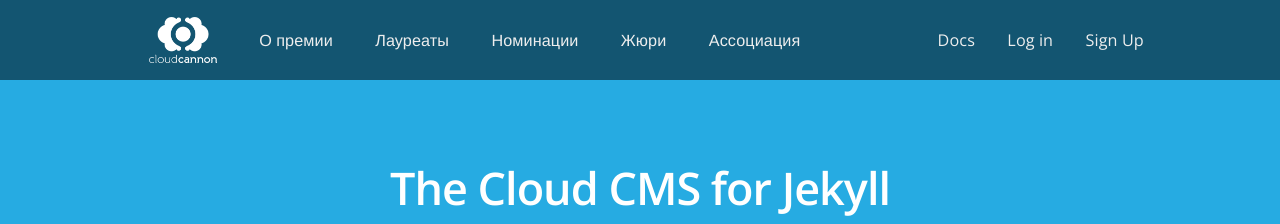
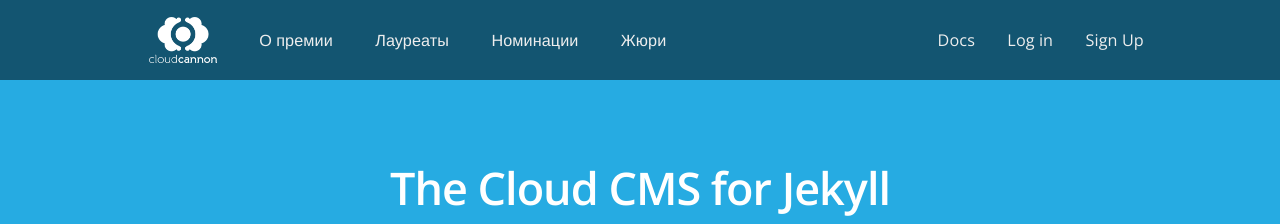
Before and after one commit to dennisd1/prize, a Jekyll site: the page built from pages/index.html, in a window 1280 px wide and 900 px high. Shown: the top 224 px of the window. Built offline with Jekyll 4.4.1, drawn with Linux system fonts in a browser that asks for light colours; nearby versions of some CDN libraries.

Commit message:
Update navigation.yml

```diff
--- a/_data/navigation.yml
+++ b/_data/navigation.yml
@@ -6,5 +6,3 @@
   link: /categories/
 - name: Жюри
   link: /jury/
-- name: Ассоциация
-  link: /members/
```
